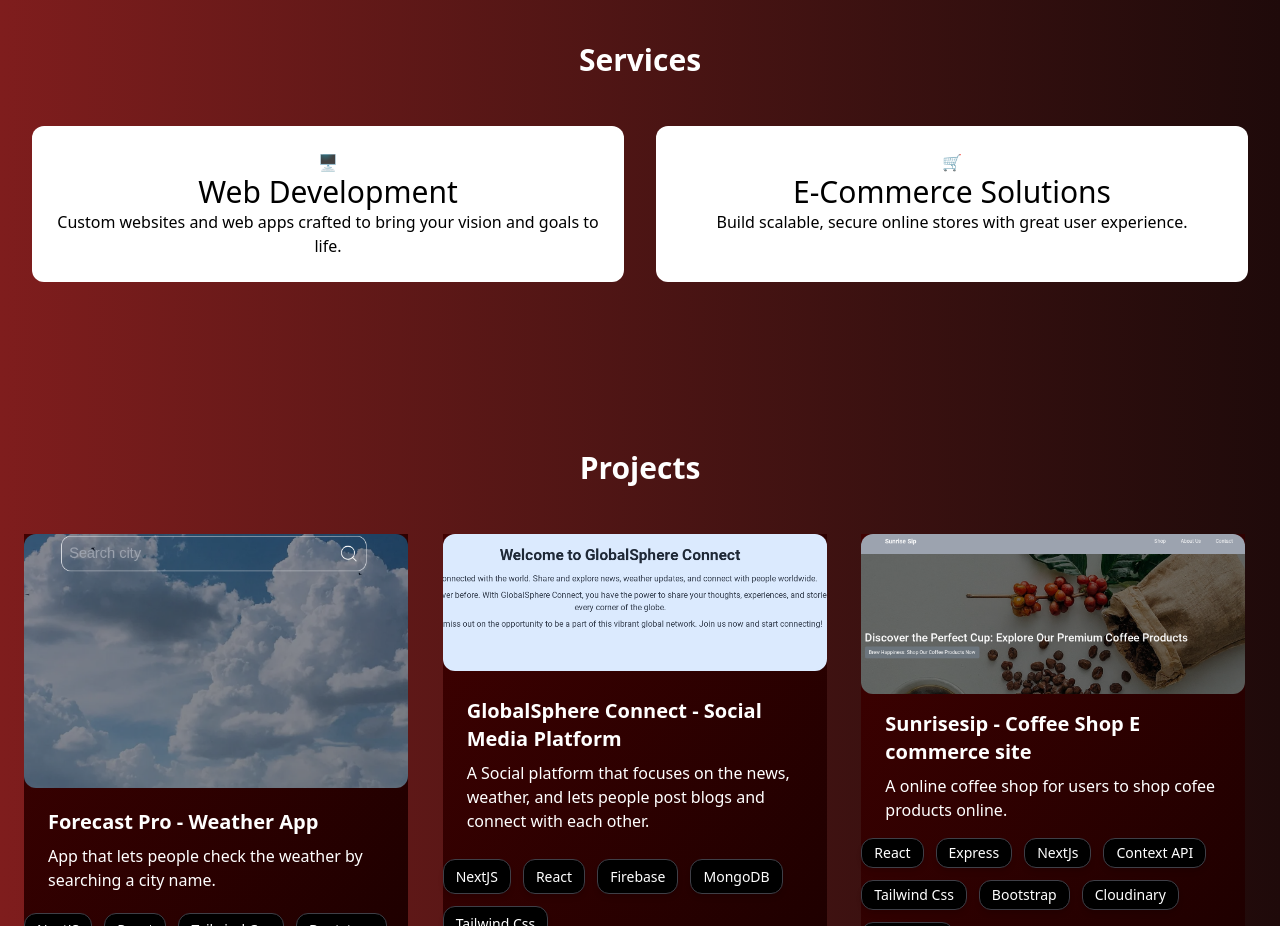
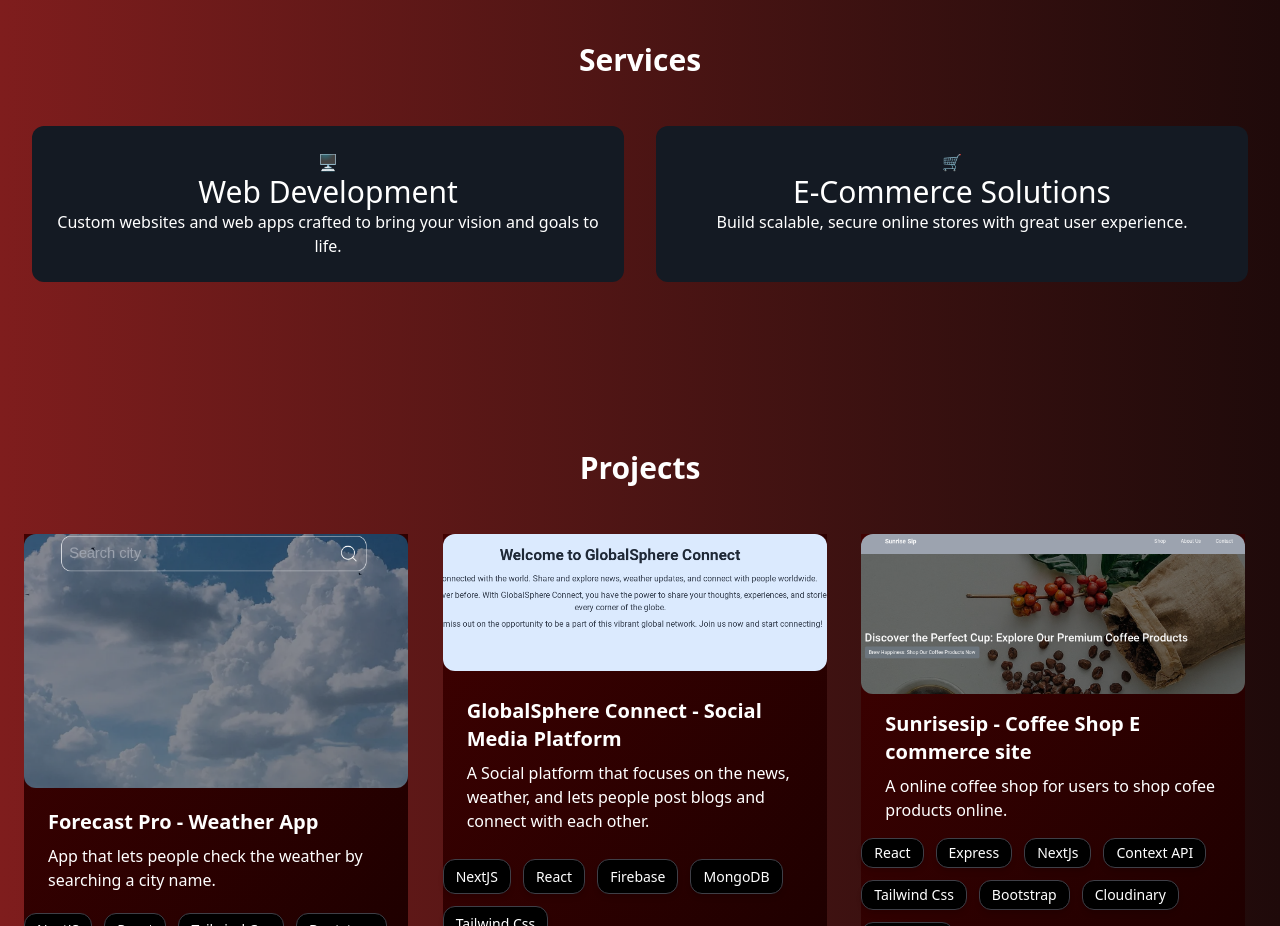
Before and after one commit to GregoryRobetertson/portfolio, a Next.js app: page / in a window 1280 px wide. Shown: the part 1700-2626 px from the top of the page. Built offline with nearby package versions, Linux system fonts and the light colour scheme; no server answers.

Commit message:
chnaged card layout

```diff
--- a/src/app/components/ServiceCard.jsx
+++ b/src/app/components/ServiceCard.jsx
@@ -1,11 +1,22 @@
+import { motion } from "framer-motion";
 import React from "react";
-
+motion;
 export default function ServiceCard({ icon, title, description }) {
   return (
-    <div className="bg-white rounded-xl p-6 text-center">
+    <motion.div
+      initial={{ opacity: 0, y: 50 }}
+      whileInView={{ opacity: 1, y: 0 }}
+      viewport={{ once: true, amount: 0.2 }} // triggers when 20% is visible
+      transition={{
+        delay: 0.4,
+        duration: 1.5, // slow and smooth
+        ease: "easeOut",
+      }}
+      className="bg-[#141A23] rounded-xl p-6 text-center"
+    >
       <div>{icon}</div>
-      <h3 className="text-black text-3xl ">{title}</h3>
-      <p className="text-black">{description}</p>
-    </div>
+      <h3 className="text-white text-3xl">{title}</h3>
+      <p className="text-white">{description}</p>
+    </motion.div>
   );
 }
```
